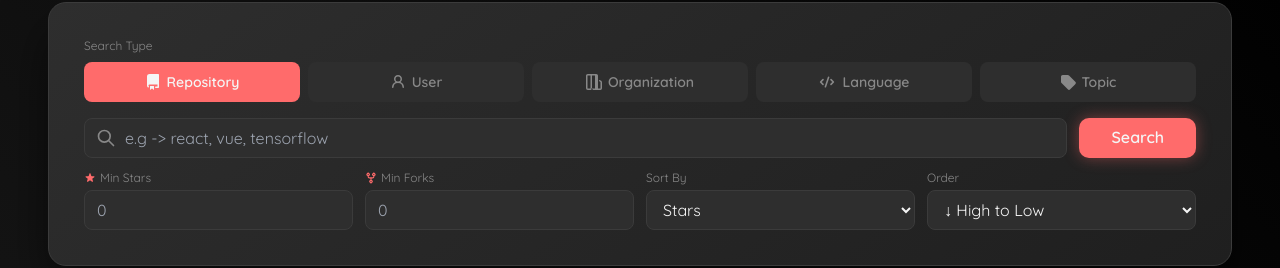
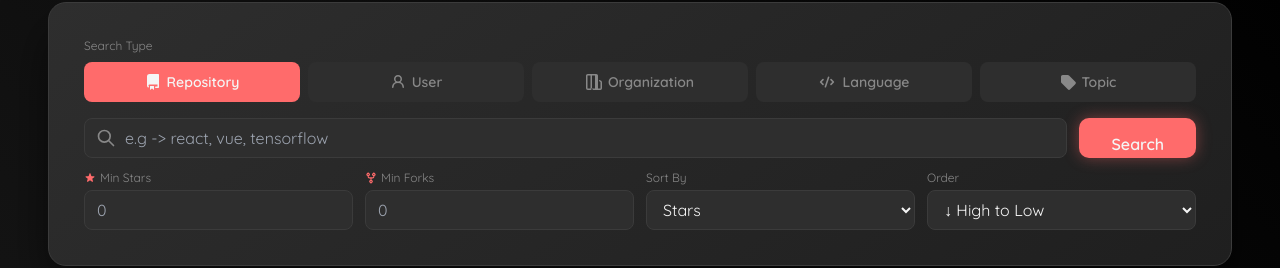
Before and after one commit to mausam-005/RepoPilot, a Next.js app in the folder frontend/: page /repositories in a window 1280 px wide. Shown: the part 180-448 px from the top of the page. Built offline with nearby package versions, Linux system fonts and the light colour scheme; no server answers; sample sign-in values are in the browser's storage.

Commit message:
more improved ui

```diff
--- a/frontend/src/app/repositories/page.js
+++ b/frontend/src/app/repositories/page.js
@@ -120,7 +120,7 @@ export default function Repositories() {
       <form onSubmit={handleSearch} className="card-midnight mb-8">
         <div className="mb-4">
           <label className="text-muted text-xs mb-2 block">Search Type</label>
-          <div className="grid grid-cols-2 md:grid-cols-5 gap-2 mb-3">
+          <div className="grid grid-cols-2 sm:grid-cols-3 md:grid-cols-5 gap-2 mb-3">
             <button
               type="button"
               onClick={() => setSearchType('repo')}
@@ -189,7 +189,7 @@ export default function Repositories() {
 
           </div>
         </div>
-        <div className="flex gap-3 mb-3">
+        <div className="flex flex-col sm:flex-row gap-3 mb-3">
           <div className="flex-1 relative">
             <svg className="absolute left-3 top-1/2 transform -translate-y-1/2 w-5 h-5 text-muted" fill="none" stroke="currentColor" viewBox="0 0 24 24">
               <path strokeLinecap="round" strokeLinejoin="round" strokeWidth={2} d="M21 21l-6-6m2-5a7 7 0 11-14 0 7 7 0 0114 0z" />
@@ -209,11 +209,11 @@ export default function Repositories() {
               style={{background: 'var(--bg-tertiary)'}}
             />
           </div>
-          <button type="submit" className="btn-coral h-10 px-8 font-semibold flex items-center justify-center" style={{padding: '0 32px'}}>
+          <button type="submit" className="btn-coral h-10 px-6 sm:px-8 font-semibold flex items-center justify-center w-full sm:w-auto">
             Search
           </button>
         </div>
-        <div className="grid grid-cols-2 md:grid-cols-4 gap-3">
+        <div className="grid grid-cols-1 sm:grid-cols-2 md:grid-cols-4 gap-3">
           <div>
             <label className="text-muted text-xs mb-1 flex items-center gap-1">
               <svg className="w-3 h-3 text-coral" fill="currentColor" viewBox="0 0 20 20">
```
